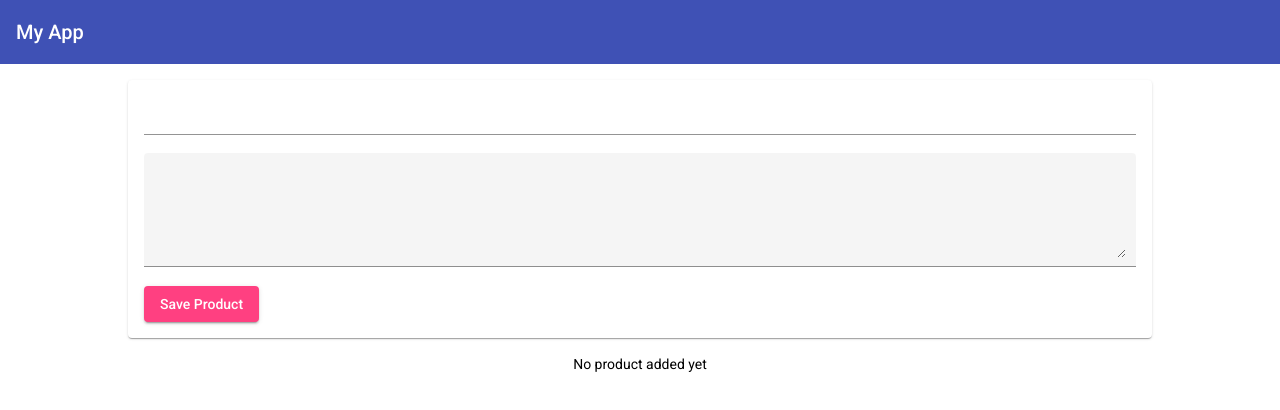
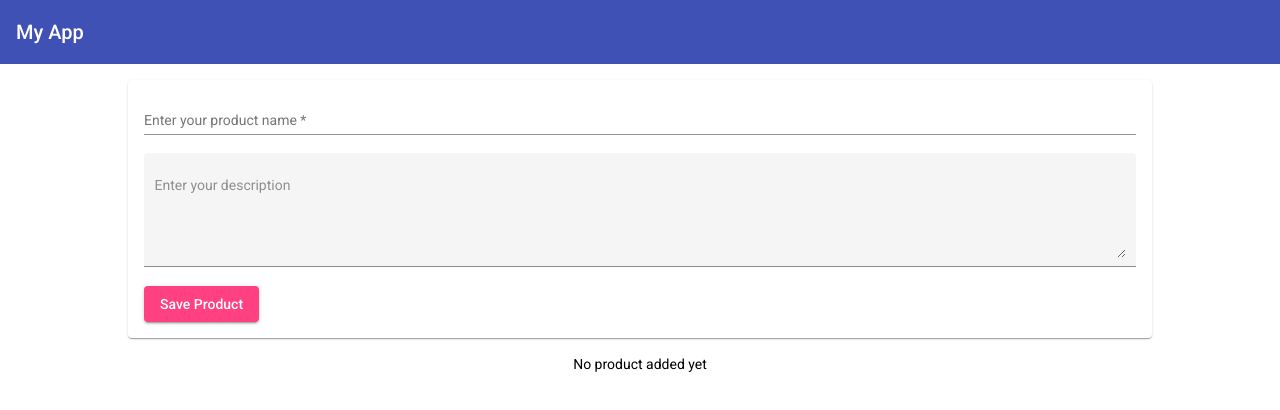
Before and after one commit to martonban/WebTech2, an Angular app in the folder Webshop/: page / in a window 1280 px wide. Shown: the top 410 px of the page. Built offline with nearby package versions, Linux system fonts and the light colour scheme.

Commit message:
UI polish

```diff
--- a/Webshop/src/app/products/product-list/product-list.component.html
+++ b/Webshop/src/app/products/product-list/product-list.component.html
@@ -5,5 +5,9 @@
       {{product.title}}
     </mat-expansion-panel-header>
     <p>{{product.content}}</p>
+    <mat-action-row>
+      <button mat-button>Edit</button>
+      <button mat-button>Delete</button>
+    </mat-action-row>
   </mat-expansion-panel>
 </mat-accordion>
--- a/Webshop/src/app/products/products-create/product-create.component.html
+++ b/Webshop/src/app/products/products-create/product-create.component.html
@@ -1,11 +1,11 @@
 <mat-card>
   <form (submit)="onAddProduct(productForm)" #productForm="ngForm">
     <mat-form-field>
-      <input matInput type="text" name="title" ngModel required #title="ngModel">
+      <input matInput type="text" name="title" placeholder="Enter your product name" ngModel required #title="ngModel">
       <mat-error *ngIf="title.invalid">Enter the title</mat-error>
     </mat-form-field>
     <mat-form-field class="example-full-width" appearance="fill">
-      <textarea matInput rows="5" name="content" ngModel  required #content="ngModel"></textarea>
+      <textarea matInput rows="5" name="content"  placeholder="Enter your description" ngModel  required #content="ngModel"></textarea>
       <mat-error *ngIf="content.invalid">Enter the content</mat-error>
     </mat-form-field>
     <button mat-raised-button color="accent" type="submit" >Save Product</button>
--- a/Webshop/src/app/products/products-create/product-create.component.ts
+++ b/Webshop/src/app/products/products-create/product-create.component.ts
@@ -22,5 +22,6 @@ export class ProductCreateComponent{
       return;
     }
       this.productsService.addProduct(form.value.title, form.value.content);
+      form.resetForm();
   }
 }
```
